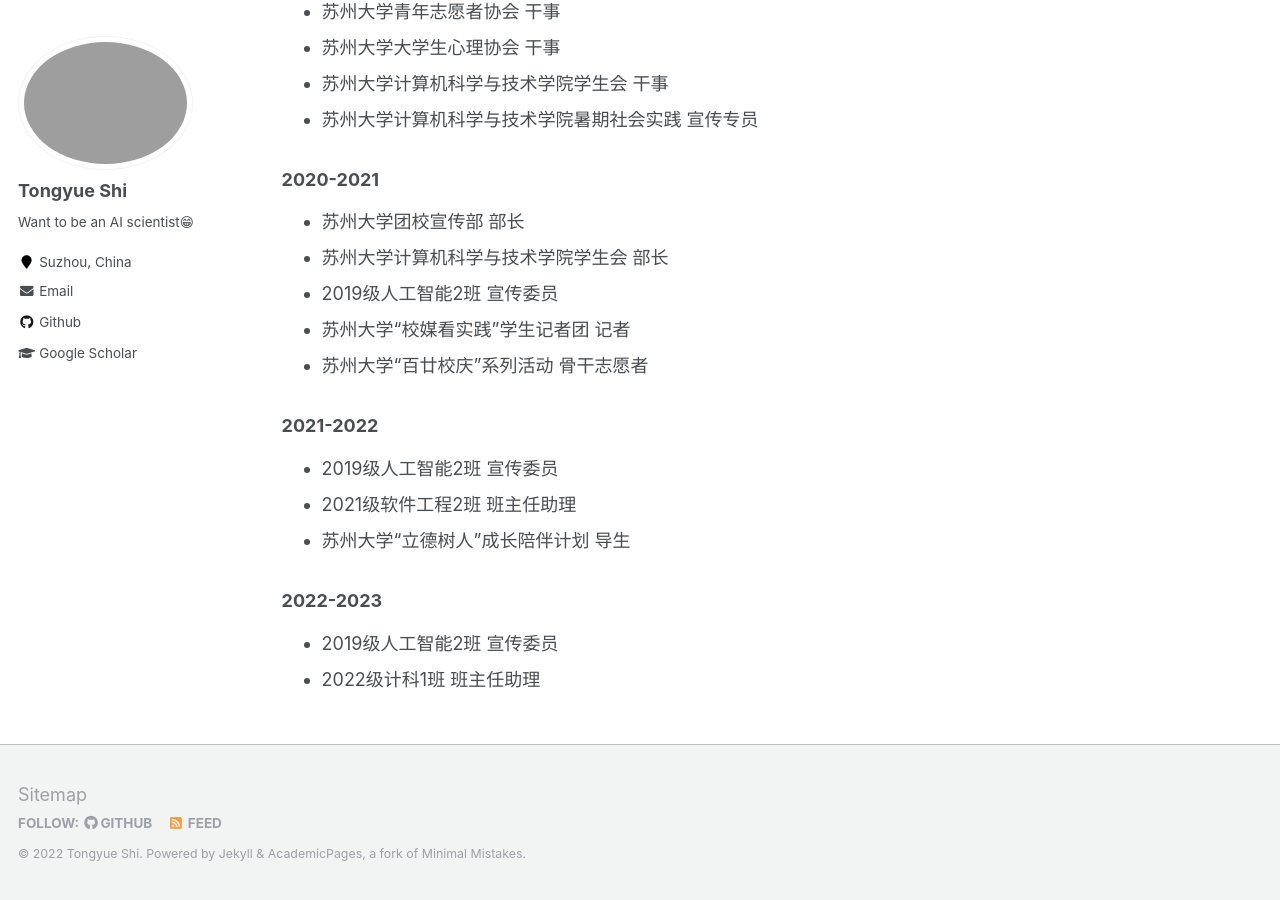
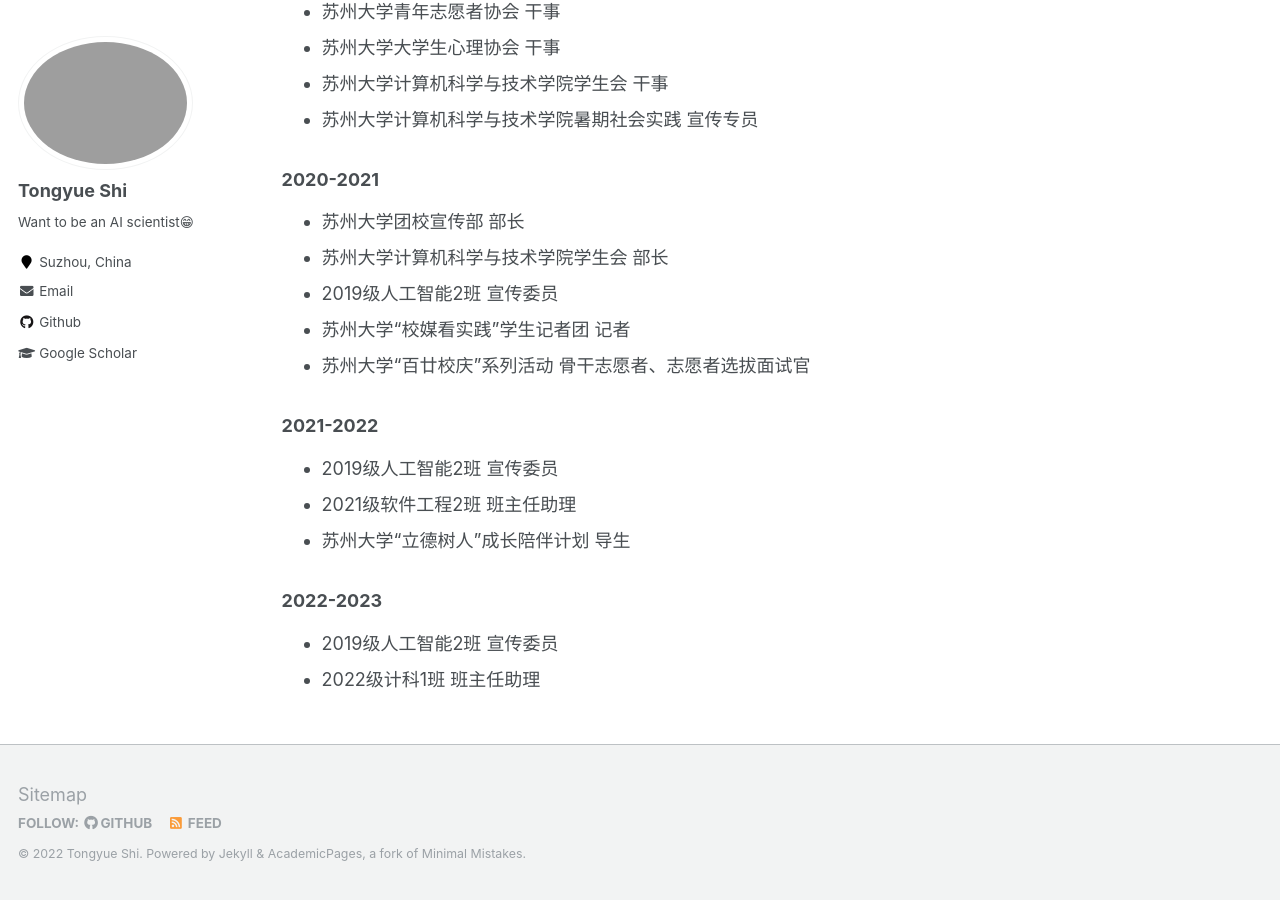
Before and after one commit to perfectboy666/perfectboy666.github.io, a Jekyll site: the page built from _pages/markdown.md, in a window 1280 px wide and 900 px high, scrolled down 2501 px. Built offline with Jekyll 4.4.1, drawn with Linux system fonts in a browser that asks for light colours.

Commit message:
Update markdown.md

```diff
--- a/_pages/markdown.md
+++ b/_pages/markdown.md
@@ -80,7 +80,7 @@ redirect_from:
 * 苏州大学计算机科学与技术学院学生会 部长
 * 2019级人工智能2班 宣传委员
 * 苏州大学“校媒看实践”学生记者团 记者
-* 苏州大学“百廿校庆”系列活动 骨干志愿者
+* 苏州大学“百廿校庆”系列活动 骨干志愿者、志愿者选拔面试官
 
 ### 2021-2022
 * 2019级人工智能2班 宣传委员
```
